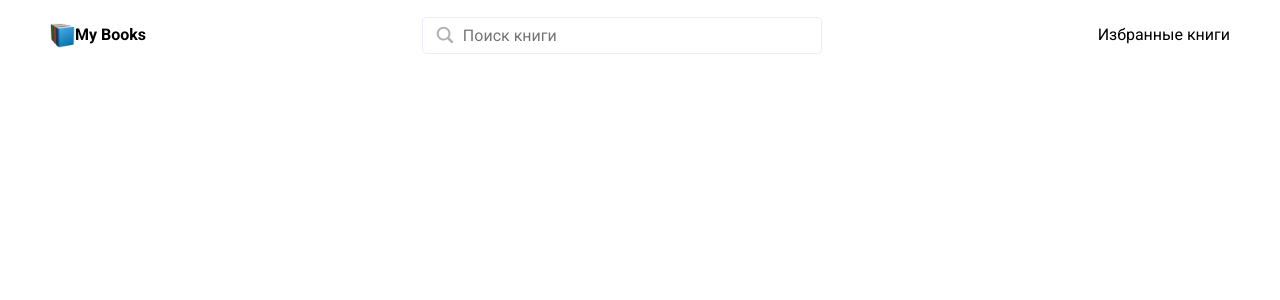
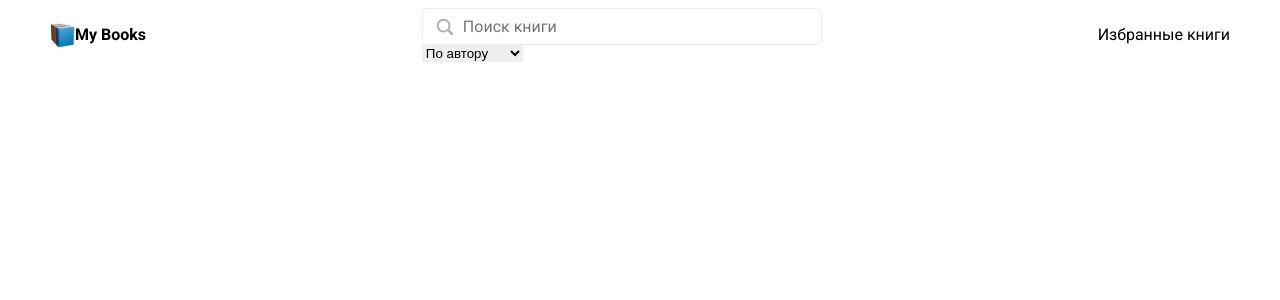
Before and after one commit to MaxShelest88/books-app, a React (Create React App) app: page / in a window 1280 px wide. Shown: the top 300 px of the page. Built offline with nearby package versions, Linux system fonts and the light colour scheme.

Commit message:
add filter author and title

```diff
--- a/src/components/Header/Header.tsx
+++ b/src/components/Header/Header.tsx
@@ -4,6 +4,7 @@ import Input from '../UI/Input/Input';
 import s from './Header.module.scss';
 import { useLocation } from 'react-router-dom';
 import icon from '../../assets/icons/Books-icon.png';
+import Select from '../UI/Select/Select';
 
 export default function Header() {
   const { pathname } = useLocation();
@@ -19,7 +20,13 @@ export default function Header() {
 
         {pathname !== '/favorite' && (
           <>
-            <Input />
+            <div>
+            	<Input />
+						  <Select options={[
+							  { name: 'По автору', value: 'inauthor' },
+							  { name: 'По названию', value: 'intitle' },
+						  ]} />
+            </div>
             <Link to="/favorite" style={{ color: 'black' }}>
               Избранные книги
             </Link>
--- /dev/null
+++ b/src/components/UI/Select/Select.tsx
@@ -0,0 +1,18 @@
+import React from 'react';
+import { setQueryOption } from '../../../redux/filter/slice';
+import { useAppDispatch } from '../../../redux/hooks';
+
+type Props = {};
+
+const Select = ({ options, defaultValue, value }: Props) => {
+  const dispatch = useAppDispatch();
+
+  const optionValues = options.map((option, index) => (
+    <option value={option.value} key={index}>
+      {option.name}
+    </option>
+  ));
+  return <select onChange={(e) => dispatch(setQueryOption(e.target.value))}>{optionValues}</select>;
+};
+
+export default Select;
--- a/src/pages/Home/Home.tsx
+++ b/src/pages/Home/Home.tsx
@@ -6,7 +6,7 @@ import { selectBooks } from '../../redux/books/selectors';
 import { fetchBooks } from '../../redux/books/asyncactions';
 import { TSearchedBook } from '../../redux/books/types';
 import { setPage } from '../../redux/filter/slice';
-import { selectCurrentPage } from '../../redux/filter/selectors';
+import { selectCurrentPage, selectQueryOption } from '../../redux/filter/selectors';
 import BookItems from '../../components/BookItems/BookItems';
 
 /*
@@ -25,17 +25,15 @@ TODO:
 */
 
 const Home: React.FC = () => {
-  const { query, totalItems, pageCount } = useAppSelector(selectBooks);
+  const { query, totalItems, pageCount, maxResults } = useAppSelector(selectBooks);
   const dispatch = useAppDispatch();
-  const [maxResults, setMaxResults] = React.useState<number>(12);
   const pageCurrent = useAppSelector(selectCurrentPage);
-
+  const queryOption = useAppSelector(selectQueryOption);
 
   React.useEffect(() => {
     if (query) {
-		 dispatch(fetchBooks({ searchValue: query, maxResults, pageCurrent }));
-	  }
-
+      dispatch(fetchBooks({ searchValue: query, maxResults, pageCurrent, queryOption }));
+    }
   }, [query, maxResults, pageCurrent]);
 
   //   const uniqItems =
--- a/src/redux/books/asyncactions.ts
+++ b/src/redux/books/asyncactions.ts
@@ -5,11 +5,11 @@ import { TData, TFetchBooksArgs } from './types';
 export const fetchBooks = createAsyncThunk<TData, TFetchBooksArgs>(
   'searchedBooks/fetchBooks',
 	async (params) => {
-		const { searchValue, pageCurrent, maxResults } = params;
+		const { searchValue, pageCurrent, maxResults, queryOption } = params;
     const {data} = await axios.get<TData>(
 		 `https://www.googleapis.com/books/v1/volumes`, {
 			 params: {
-				 q: `intitle:${searchValue}`,
+				 q: `${queryOption}:${searchValue}`,
 				 key: process.env.REACT_APP_API_KEY,
 				 startIndex: pageCurrent * maxResults,
 				 maxResults: maxResults,
--- a/src/redux/books/types.ts
+++ b/src/redux/books/types.ts
@@ -53,5 +53,6 @@ export interface ISearchedBooksState {
 export type TFetchBooksArgs = {
 	searchValue: string;
 	pageCurrent: number;
-	maxResults: number
+	maxResults: number;
+	queryOption: string;
 }
--- a/src/redux/filter/selectors.ts
+++ b/src/redux/filter/selectors.ts
@@ -2,3 +2,4 @@
 import { RootState } from "../store";
 
 export const selectCurrentPage = (state: RootState) => state.filter.currentPage
+export const selectQueryOption = (state: RootState) => state.filter.queryOption
--- a/src/redux/filter/slice.ts
+++ b/src/redux/filter/slice.ts
@@ -4,7 +4,7 @@ import { IFilterState } from './types';
 
 const initialState:IFilterState = {
 	currentPage: 0,
-
+	queryOption: 'intitle'
 }
 
 const filterSlice = createSlice({
@@ -14,10 +14,12 @@ const filterSlice = createSlice({
 		setPage(state, action) {
 			state.currentPage = action.payload
 		},
-
+		setQueryOption(state, action) {
+			state.queryOption = action.payload
+		}
   },
 });
 
-export const {setPage} = filterSlice.actions
+export const {setPage,setQueryOption} = filterSlice.actions
 
 export default filterSlice.reducer
--- a/src/redux/filter/types.ts
+++ b/src/redux/filter/types.ts
@@ -1,3 +1,4 @@
 export interface IFilterState {
 	currentPage: number,
+	queryOption: string
 }
```
